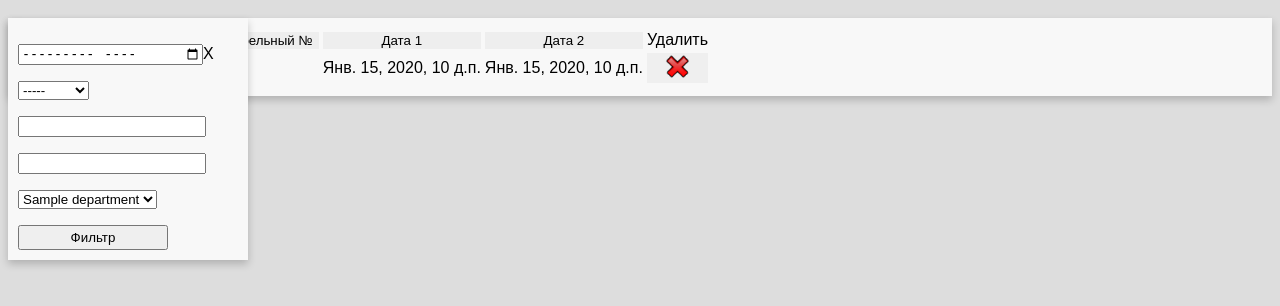
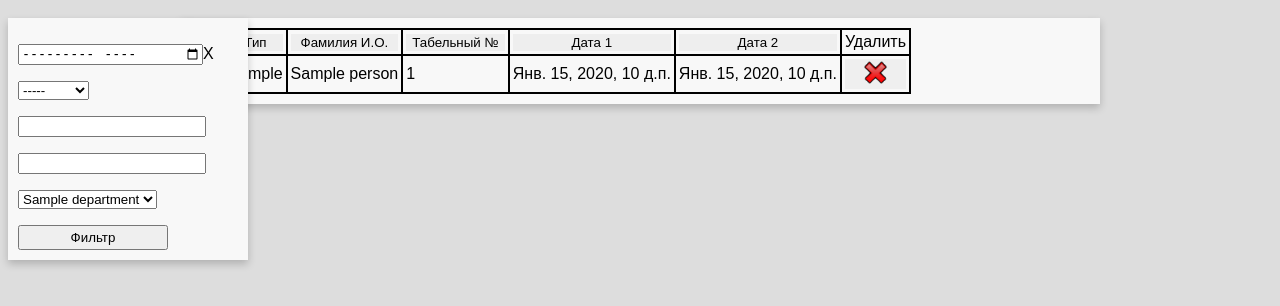
Before and after one commit to AEpolyakov/ldsp_src, a Django app: page /record_base/ in a window 1280 px wide. Shown: the part 52-358 px from the top of the page. Run offline with Django 3.2, Linux system fonts and the light colour scheme; a user stored in the database is signed in; tables that the repository leaves empty hold one stand-in row (values such as "Sample post"); grey boxes marked "Sample" are stand-in pictures; some libraries are stand-ins or nearby versions.

Commit message:
record base css refreshed

```diff
--- a/static/style.css
+++ b/static/style.css
@@ -134,7 +134,7 @@
     width: 100%;
 }
 
-/*table, td {
+table, td {
     border: 2px solid black;
     border-collapse: collapse;
     padding: 3px;
@@ -144,12 +144,3 @@
     margin-right: auto;
     width: 900px;
 }
-.disabled{
-    color: #999;
-}
-
-.date{
-   margin-left: auto;
-   margin-right: auto;
-   width: 200px;
-}*/
```
